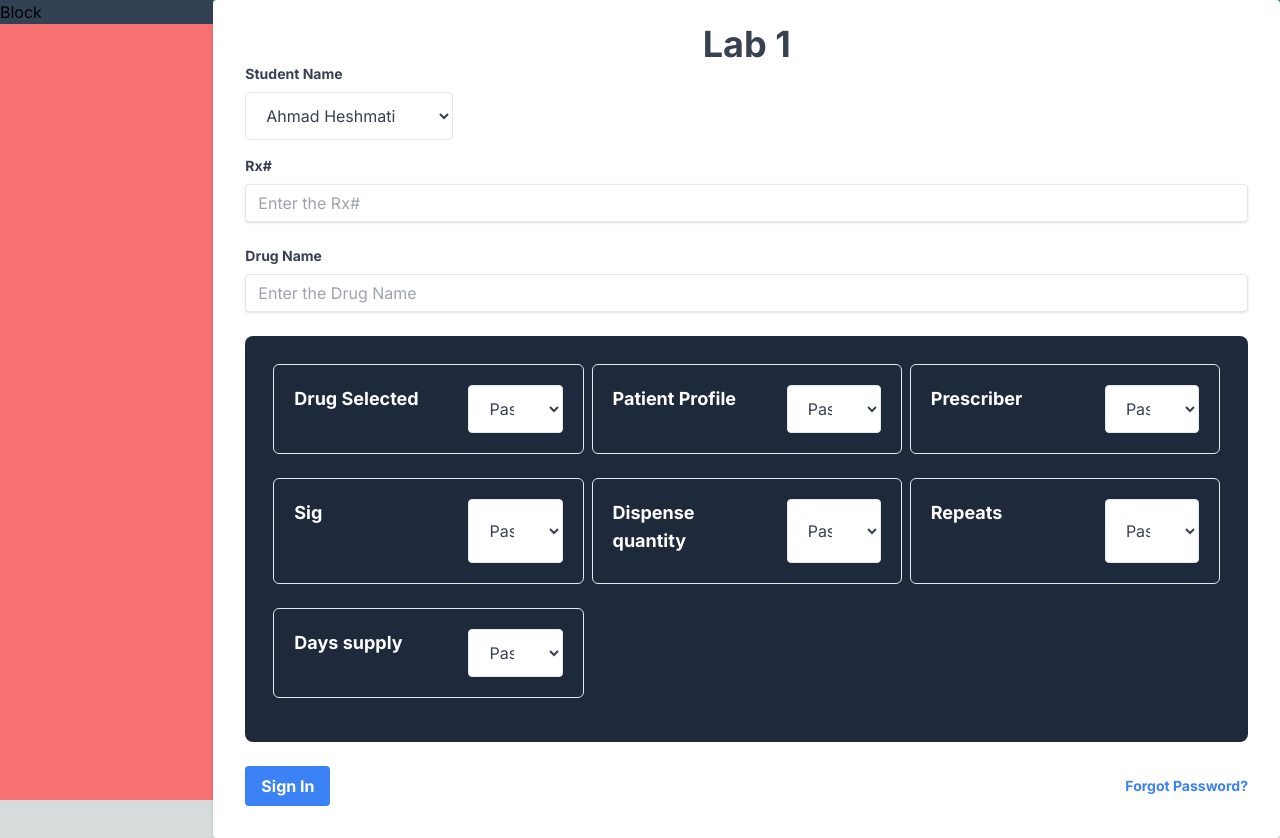
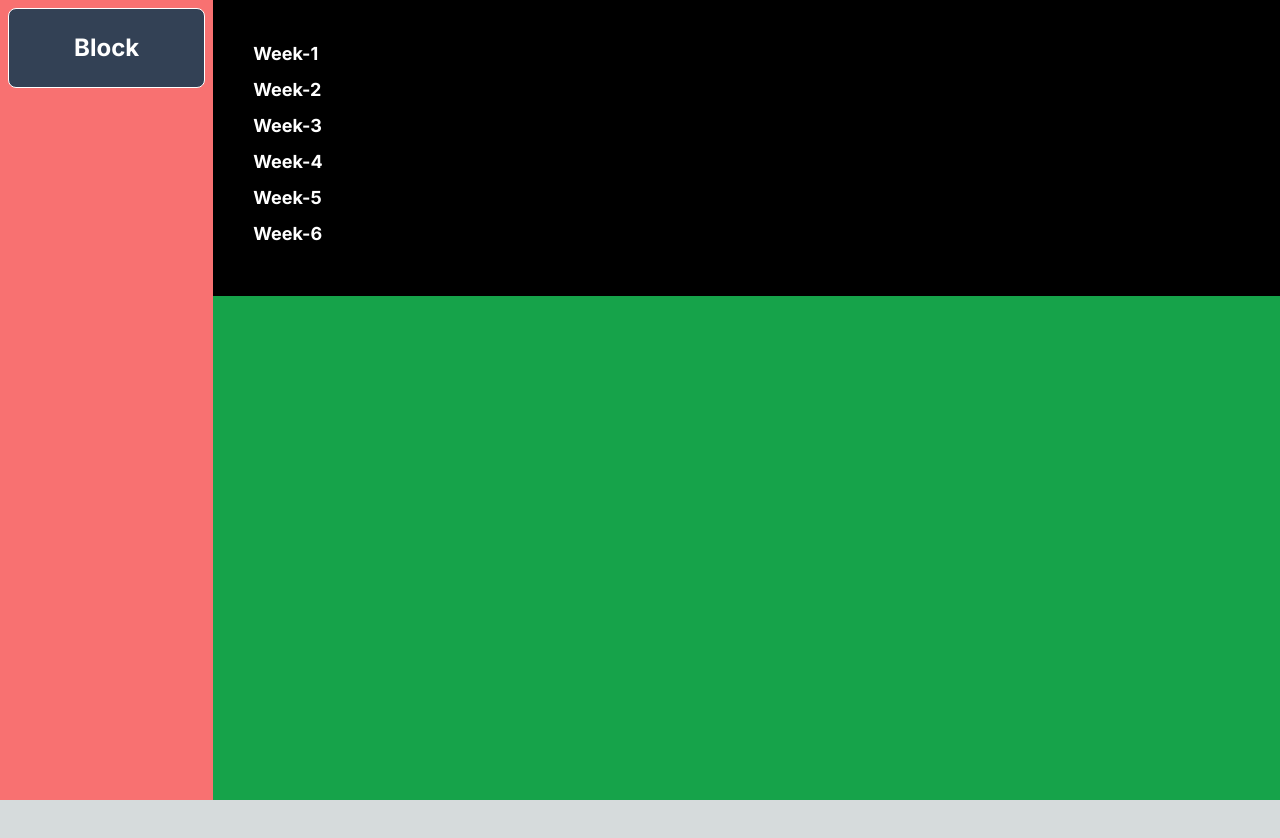
Before and after one commit to ahmadhmi/CPSY301-final-project-prototype, a Next.js app: page / in a window 1280 px wide. After the commit the page ends 800 px from the top, so only its background shows below. Built offline with nearby package versions, Linux system fonts and the light colour scheme.

Commit message:
working on the project

```diff
--- /dev/null
+++ b/app/Grading/page.js
@@ -0,0 +1,10 @@
+import React from 'react'
+import Lab from '../../components/Lab'
+
+const Page = () => {
+  return (
+    <Lab />
+  )
+}
+
+export default Page
--- a/app/components/Block.js
+++ b/app/components/Block.js
@@ -1,9 +1,11 @@
-import React from 'react'
+import React from "react";
 
 const Block = () => {
   return (
-    <div className='bg-slate-700'>Block</div>
-  )
-}
+    <div className="flex justify-center items-center bg-slate-700 w-full h-20 text-white text-2xl font-bold border border-white rounded-lg">
+      Block
+    </div>
+  );
+};
 
-export default Block
+export default Block;
--- a/app/components/Lab.js
+++ b/app/components/Lab.js
@@ -1,6 +1,6 @@
 import React from "react";
 
-const Lab = () => {
+const Lab = ({studentList, blockName, weekName}) => {
   const gradingArea = [
     "Drug Selected",
     "Patient Profile",
@@ -83,7 +83,7 @@ const Lab = () => {
                 id={criterion}
                 className=" bg-white border border-gray-200 text-gray-700 py-3 px-4 pr-8 rounded leading-tight focus:outline-none focus:bg-white focus:border-gray-500"
               >
-                <option value="pass" disabled>
+                <option value="" disabled selected>
                   Select the grade
                 </option>
                 <option value="pass">Pass</option>
--- /dev/null
+++ b/app/components/LabItem.js
@@ -0,0 +1,28 @@
+import React from "react";
+
+const LabItem = ({ labName, onDelete, onGradeLab }) => {
+  let lab = labName;
+  return (
+    <li className="w-full border border-white p-2" key={lab}>
+      <div className="flex flex-row items-center">
+        <div className="w-5/6">{lab}</div>
+        <div className="w-1/6 flex flex-row space-x-4">
+          <button
+            className="bg-orange-800 p-2 rounded-md"
+            onClick={() => onDelete(lab)}
+          >
+            Delete
+          </button>
+          <button
+            className="bg-lime-700 p-2 rounded-md"
+            onClick={() => onGradeLab(lab)}
+          >
+            Grade Lab
+          </button>
+        </div>
+      </div>
+    </li>
+  );
+};
+
+export default LabItem;
--- a/app/components/MainPage.js
+++ b/app/components/MainPage.js
@@ -1,12 +1,12 @@
-import React from 'react'
-import Lab from './Lab'
+import React from "react";
+import Week from "./Week";
 
-const MainPage = () => {
+const MainPage = ({ onGradeLab }) => {
   return (
-    <div className='bg-green-600 w-full h-screen'>
-        <Lab/>
+    <div className="bg-green-600 w-full h-screen">
+      <Week onGradeLab={onGradeLab} />
     </div>
-  )
-}
+  );
+};
 
-export default MainPage
+export default MainPage;
--- a/app/components/SideBar.js
+++ b/app/components/SideBar.js
@@ -1,12 +1,12 @@
-import React from 'react'
-import Block from './Block'
+import React from "react";
+import Block from "./Block";
 
 const SideBar = () => {
   return (
-    <div className='bg-red-400 w-full h-screen'>
-      <Block/>
+    <div className="bg-red-400 w-full h-screen p-2">
+      <Block />
     </div>
-  )
-}
+  );
+};
 
-export default SideBar
+export default SideBar;
--- /dev/null
+++ b/app/components/Week.js
@@ -0,0 +1,48 @@
+"use client";
+import React from "react";
+import { useState } from "react";
+import LabItem from "./LabItem";
+
+const Week = ({ onGradeLab }) => {
+  const weeks = ["Week-1", "Week-2", "Week-3", "Week-4", "Week-5", "Week-6"];
+  const [selectedWeek, setSelectedWeek] = useState("");
+  const [labs, setLabs] = useState([
+    "Lab-1",
+    "Lab-2",
+    "Lab-3",
+    "Lab-4",
+    "Lab-5",
+    "Lab-6",
+  ]);
+  const onDelete = (labName) => {
+    setLabs(labs.filter((lab) => lab !== labName));
+  };
+  return (
+    <div className="w-full bg-black p-10">
+      <ul>
+        {weeks.map((week, index) => (
+          <li
+            key={index}
+            className="text-white text-lg font-bold mb-2"
+            onClick={() => setSelectedWeek(week)}
+          >
+            {week}
+            {selectedWeek === week && (
+              <ul>
+                {labs.map((lab) => (
+                  <LabItem
+                    labName={lab}
+                    onDelete={onDelete}
+                    onGradeLab={onGradeLab}
+                  />
+                ))}
+              </ul>
+            )}
+          </li>
+        ))}
+      </ul>
+    </div>
+  );
+};
+
+export default Week;
--- a/app/page.js
+++ b/app/page.js
@@ -3,10 +3,17 @@ import SideBar from "./components/SideBar";
 import MainPage from "./components/MainPage";
 
 export default function Home() {
+  const onGradeLab = (labName) => {
+    console.log(labName);
+  };
   return (
     <main className="flex bg-slate-50 h-screen w-screen">
-    <div className="w-1/6 h-screen "><SideBar/></div>
-      <div className="w-5/6"><MainPage/></div>
+      <div className="w-1/6 h-screen ">
+        <SideBar />
+      </div>
+      <div className="w-5/6">
+        <MainPage onGradeLab={onGradeLab} />
+      </div>
     </main>
   );
 }
```
Also changed, not shown: app/Data/Blocks.json (added, +61 -0 lines).
